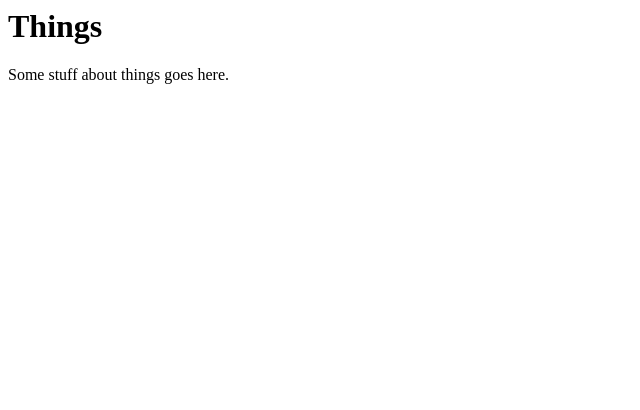
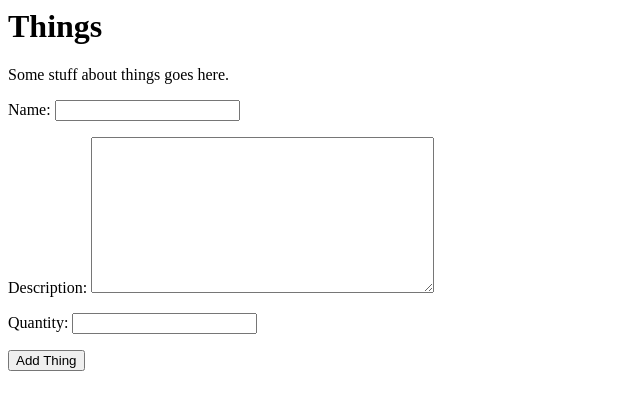
Before and after one commit to KCL-SEG/things-2-Ronen09, a Django app: template things/templates/home.html in a window 1280 px wide. Shown: the top 410 px of the page, without its empty margins (0-640 px from the left). Run offline with Django 3.2, Linux system fonts and the light colour scheme; the template is opened without the code that fills it: values that come from a table or form of the project are taken from there, others are empty.

Commit message:
1st Attempt

```diff
--- a/things/forms.py
+++ b/things/forms.py
@@ -1,3 +1,13 @@
 """Forms of the project."""
+from django import forms
+from .models import Thing
 
 # Create your forms here.
+class ThingForm(forms.ModelForm):
+    class Meta:
+        model = Thing
+        fields = ['name', 'description', 'quantity']
+        widgets = {
+            'description': forms.Textarea,
+            'quantity': forms.NumberInput
+            }
--- a/things/templates/home.html
+++ b/things/templates/home.html
@@ -7,5 +7,9 @@
     Things
   </h1>
   <p>Some stuff about things goes here.</p>
+  <form method = "post">
+    {% csrf_token %}
+    {{ form.as_p }}
+    <input type = "submit" value = "Add Thing">
 </body>
 </html>
--- a/things/views.py
+++ b/things/views.py
@@ -1,4 +1,4 @@
 from django.shortcuts import render
-
+from .forms import ThingForm
 def home(request):
-    return render(request, 'home.html', {'form': form})
+    return render(request, 'home.html', {'form': ThingForm})
```
